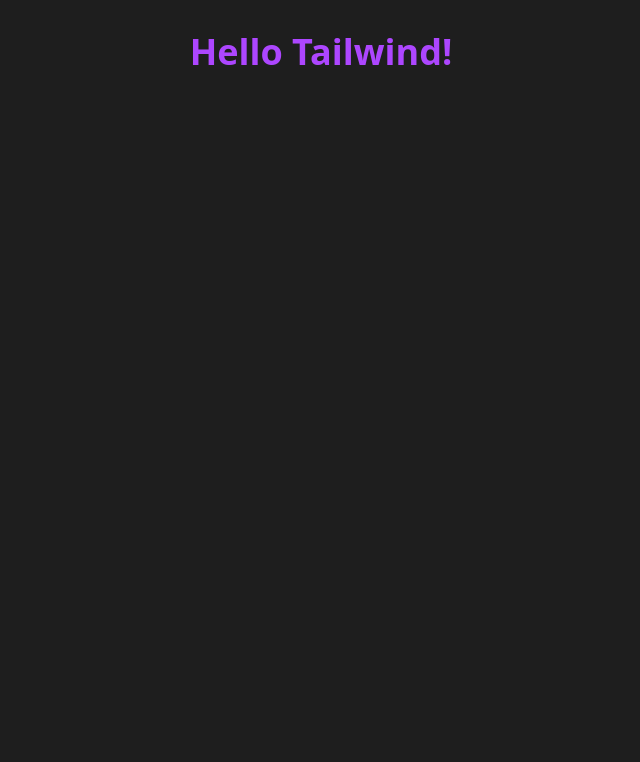
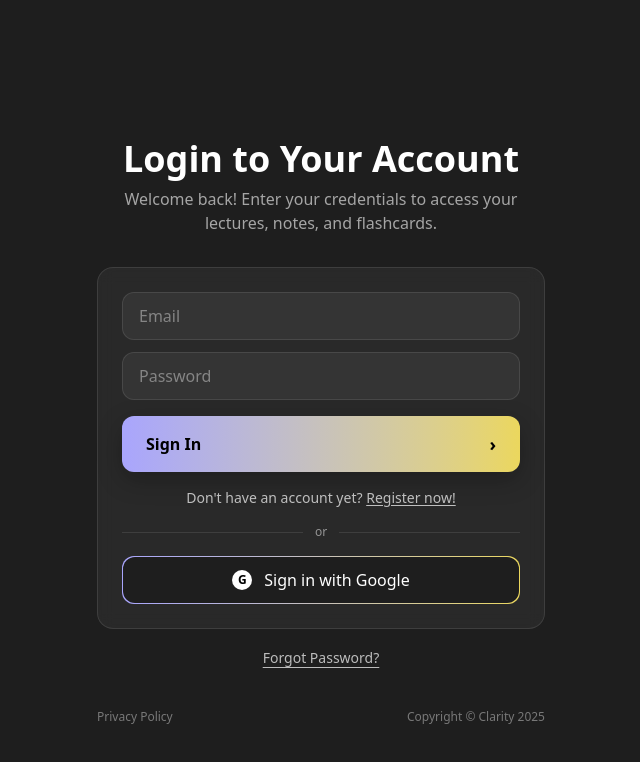
Before and after one commit to Atom1cWinter/ITCS-4155-clarity, a React (Vite) app: page / in a window 1280 px wide. Shown: the top 762 px of the page, without its empty margins (319-959 px from the left). Built offline with nearby package versions, Linux system fonts and the light colour scheme.

Commit message:
Initial commit for front end of login/register page

```diff
--- a/src/App.tsx
+++ b/src/App.tsx
@@ -1,11 +1,8 @@
 import './App.css'
+import AuthPage from './pages/AuthPage'
 
 function App() {
-  return (
-    <>
-      <h1 className="text-4xl font-bold text-purple-500">Hello Tailwind!</h1>
-    </>
-  )
+  return <AuthPage />
 }
 
 export default App
--- a/src/pages/AuthPage.tsx
+++ b/src/pages/AuthPage.tsx
@@ -1,11 +1,202 @@
-import React from 'react';
+import { useState } from 'react';
 
-const AuthPage: React.FC = () => {
+// Define the two modes our auth page can be in - login or register
+type AuthMode = 'login' | 'register';
+
+/**
+ * AuthPage Component - Handles both login and registration
+ *
+ * This is our main authentication page that switches between login and register modes.
+ * It uses React state to manage the UI and form data, with Tailwind CSS for styling.
+ *
+ * Features:
+ * - Toggle between login/register modes without page reload
+ * - Form validation (password matching for registration)
+ * - Loading states and error handling
+ * - Responsive design with dark theme
+ * - Google sign-in option (UI only for now)
+ */
+export default function AuthPage() {
+  // State management for the component
+  const [mode, setMode] = useState<AuthMode>('login'); // Controls whether we show login or register form
+  const [email, setEmail] = useState(''); // User's email input
+  const [password, setPassword] = useState(''); // User's password input
+  const [confirmPassword, setConfirmPassword] = useState(''); // Password confirmation (register mode only)
+  const [isLoading, setIsLoading] = useState(false); // Shows loading state during form submission
+  const [passwordError, setPasswordError] = useState(''); // Error message for password validation
+
+  /**
+   * Handle form submission for both login and register
+   * Currently just validates and logs data - Firebase integration comes next
+   */
+  const handleSubmit = async (e: React.FormEvent) => {
+    e.preventDefault(); // Prevent default form submission
+    setPasswordError(''); // Clear any existing errors
+
+    // Validate passwords match in register mode only
+    if (mode === 'register' && password !== confirmPassword) {
+      setPasswordError('Passwords do not match');
+      // Focus the confirm password field for better UX
+      const confirmField = document.querySelector('input[name="confirmPassword"]') as HTMLInputElement;
+      confirmField?.focus();
+      return;
+    }
+
+    setIsLoading(true); // Show loading state
+
+    // TODO: This is where we'll add Firebase authentication
+    // For now, just log the data to console for testing
+    console.log({ mode, email });
+
+    // Simulate API call delay (remove this when we add Firebase)
+    setTimeout(() => {
+      setIsLoading(false);
+    }, 1000);
+  };
+
+  /**
+   * Switch between login and register modes
+   * Clears all form data and errors when switching
+   */
+  const toggleMode = () => {
+    setMode(mode === 'login' ? 'register' : 'login');
+    // Reset all form state when switching modes
+    setPasswordError('');
+    setEmail('');
+    setPassword('');
+    setConfirmPassword('');
+  };
+
   return (
-    <div>
-      {/* Auth functionality will go here */}
+    // Main container - full height with dark background, centered content
+    <div className="min-h-screen bg-[#1E1E1E] grid place-items-center px-6">
+      <div className="w-full max-w-md">
+        {/* Header Section - Changes based on login/register mode */}
+        <h1 className="text-4xl font-semibold text-white text-center">
+          {mode === 'login' ? 'Login to Your Account' : 'Create Your Account'}
+        </h1>
+        <p className="mt-2 text-center text-white/60 max-w-md mx-auto">
+          {mode === 'login'
+            ? 'Welcome back! Enter your credentials to access your lectures, notes, and flashcards.'
+            : 'Join Clarity today! Create your account to start organizing your lectures, notes, and flashcards.'
+          }
+        </p>
+
+        {/* Auth Card - Glass morphism effect with backdrop blur */}
+        <div className="mt-8 bg-white/5 border border-white/10 rounded-2xl p-6 backdrop-blur">
+          <form onSubmit={handleSubmit} className="space-y-4">
+            {/* Form Inputs Section */}
+            <div className="space-y-3">
+              {/* Email Input - Always visible in both modes */}
+              <input
+                type="email"
+                name="email"
+                placeholder="Email"
+                aria-label="Email"
+                value={email}
+                onChange={(e) => setEmail(e.target.value)}
+                required
+                className="w-full h-12 rounded-xl bg-white/5 border border-white/10 px-4 text-white placeholder-white/40 focus:outline-none focus:ring-2 focus:ring-white/20"
+              />
+
+              {/* Password Input - Always visible in both modes */}
+              <input
+                type="password"
+                name="password"
+                placeholder="Password"
+                aria-label="Password"
+                value={password}
+                onChange={(e) => setPassword(e.target.value)}
+                required
+                className="w-full h-12 rounded-xl bg-white/5 border border-white/10 px-4 text-white placeholder-white/40 focus:outline-none focus:ring-2 focus:ring-white/20"
+              />
+
+              {/* Confirm Password Input - Only shown in register mode */}
+              {mode === 'register' && (
+                <input
+                  type="password"
+                  name="confirmPassword"
+                  placeholder="Confirm Password"
+                  aria-label="Confirm Password"
+                  aria-invalid={passwordError ? 'true' : 'false'}
+                  aria-describedby={passwordError ? 'password-error' : undefined}
+                  value={confirmPassword}
+                  onChange={(e) => setConfirmPassword(e.target.value)}
+                  required
+                  className="w-full h-12 rounded-xl bg-white/5 border border-white/10 px-4 text-white placeholder-white/40 focus:outline-none focus:ring-2 focus:ring-white/20"
+                />
+              )}
+            </div>
+
+            {/* Error Message - Shows when passwords don't match */}
+            {passwordError && (
+              <p id="password-error" className="text-sm text-red-400 text-center">
+                {passwordError}
+              </p>
+            )}
+
+            {/* Main Submit Button - Purple to yellow gradient */}
+            <button
+              type="submit"
+              disabled={isLoading}
+              className="w-full h-14 rounded-xl font-semibold text-black shadow-[0_8px_24px_rgba(0,0,0,0.25)] bg-gradient-to-r from-[#A9A5FD] to-[#EBD75D] hover:brightness-110 active:scale-[0.99] transition flex items-center justify-between px-6 disabled:opacity-70 disabled:cursor-not-allowed"
+            >
+              <span>{isLoading ? 'Please wait...' : mode === 'login' ? 'Sign In' : 'Create Account'}</span>
+              <span className="text-lg">›</span>
+            </button>
+
+            {/* Mode Toggle Link - Switches between login and register */}
+            <p className="mt-2 text-sm text-white/70 text-center">
+              {mode === 'login' ? (
+                <>
+                  Don't have an account yet?{' '}
+                  <button type="button" onClick={toggleMode} className="underline underline-offset-2 hover:text-white">
+                    Register now!
+                  </button>
+                </>
+              ) : (
+                <>
+                  Already have an account?{' '}
+                  <button type="button" onClick={toggleMode} className="underline underline-offset-2 hover:text-white">
+                    Login!
+                  </button>
+                </>
+              )}
+            </p>
+          </form>
+
+          {/* Divider Section - "or" with lines on each side */}
+          <div className="my-4 flex items-center gap-3">
+            <div className="h-px flex-1 bg-white/10"></div>
+            <span className="text-xs text-white/50">or</span>
+            <div className="h-px flex-1 bg-white/10"></div>
+          </div>
+
+          {/* Google Sign-In Button - Uses gradient border technique */}
+          {/* Outer div creates gradient border, inner div is the actual button */}
+          <button className="w-full h-12 rounded-xl bg-gradient-to-r from-[#A9A5FD] to-[#EBD75D] p-[1px] hover:brightness-110 transition group">
+            <div className="w-full h-full rounded-xl bg-[#1E1E1E] hover:bg-white/5 transition flex items-center justify-center gap-3">
+              <div className="w-5 h-5 rounded-full bg-white flex items-center justify-center">
+                <span className="text-xs font-bold text-black">G</span>
+              </div>
+              <span className="text-white">Sign in with Google</span>
+            </div>
+          </button>
+        </div>
+
+        {/* Forgot Password Link - Outside the auth card */}
+        <div className="mt-4 text-center">
+          <a href="#" className="text-sm text-white/70 underline underline-offset-4 hover:text-white">
+            Forgot Password?
+          </a>
+        </div>
+
+        {/* Footer Section - Privacy Policy and Copyright */}
+        <div className="mt-10 flex flex-col items-center gap-3 md:flex-row md:justify-between text-xs text-white/40">
+          <a href="#" className="hover:text-white/60">Privacy Policy</a>
+          <span>Copyright © Clarity 2025</span>
+        </div>
+      </div>
     </div>
   );
-};
-
-export default AuthPage;
+}
```
